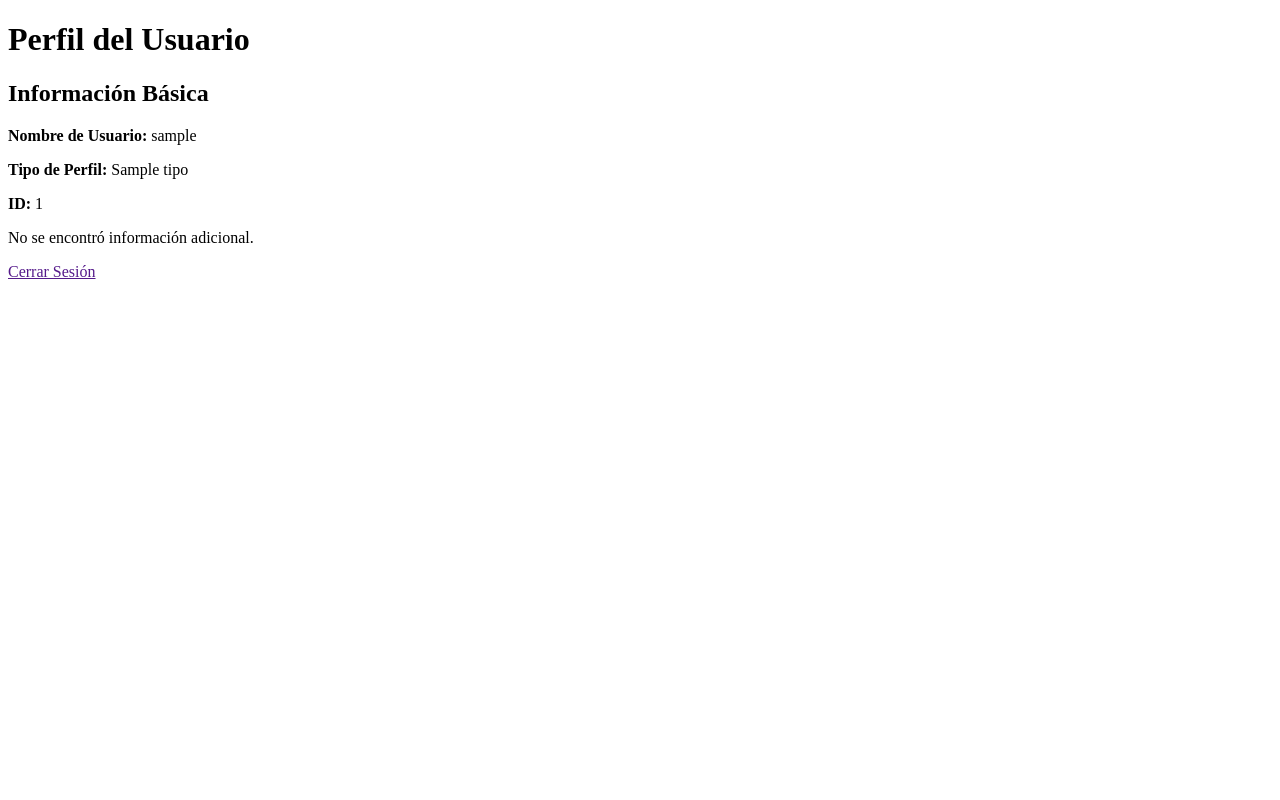
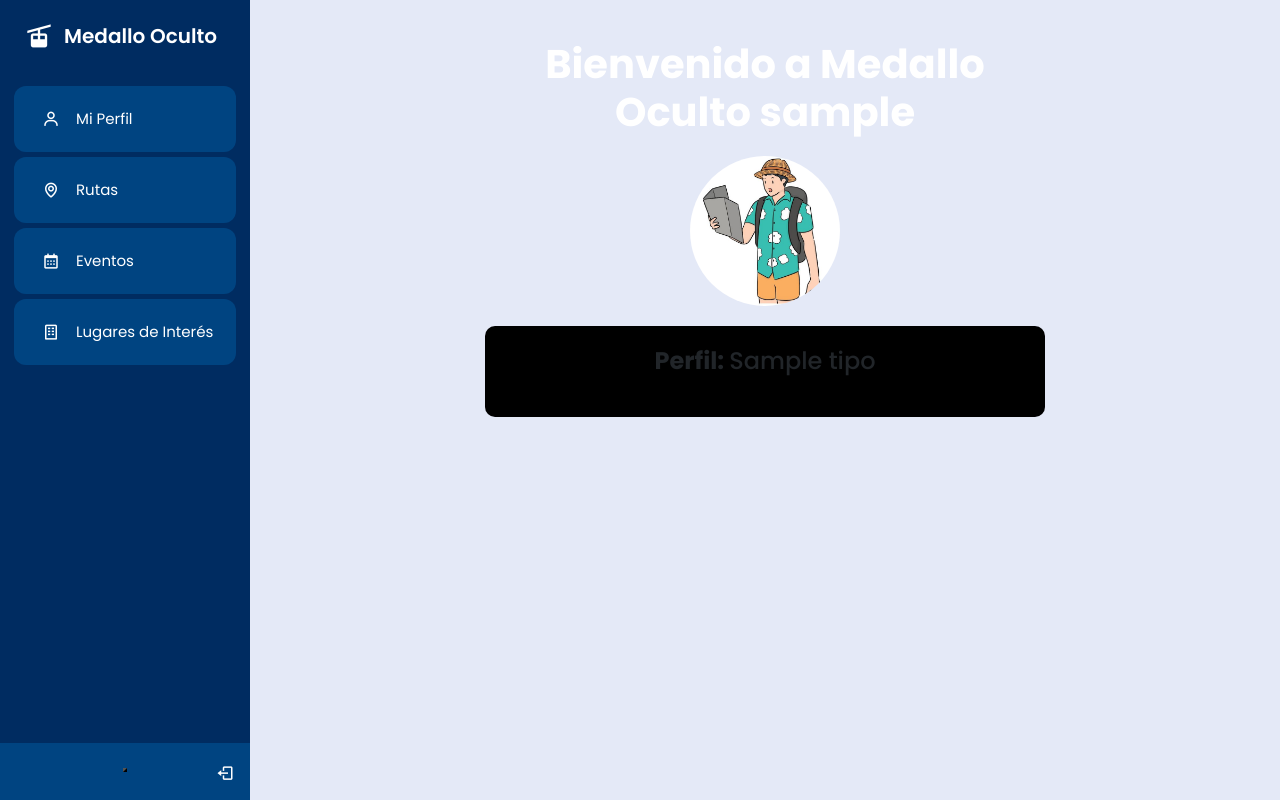
Before and after one commit to juanvilla23/Medallo-Oculto, a Django app: template src/users/templates/perfil.html in a window 1280 px wide. Run offline with Django 5.2, Linux system fonts and the light colour scheme; the template is opened without the code that fills it: most values are stand-ins (such as "Sample title", 1, 10 or a date in 2020).

Commit message:
perfil casi hecho

```diff
--- a/src/places/urls.py
+++ b/src/places/urls.py
@@ -5,7 +5,7 @@
 
 urlpatterns = [
     path('create/', CreatePlaceView.as_view(), name='place_create'),
-    path('list/', PlaceListView.as_view(), name='places_list'),
+    path('', PlaceListView.as_view(), name='places_list'),
     #path('create/success/', PlaceSuccessView.as_view(), name='place_success'),
     path('create/submit_place/', submit_place , name='submit_place' ),
     path('edit/<int:pk>/', EditPlaceView.as_view() ,name='edit_place'),
--- a/src/users/templates/Inicio.html
+++ b/src/users/templates/Inicio.html
@@ -1,7 +1,7 @@
 <!doctype html>
 <html lang="en">
   <head>
-    {% load static %}
+
     <!-- Required meta tags -->
     <meta charset="utf-8">
     <meta name="viewport" content="width=device-width, initial-scale=1, shrink-to-fit=no">
--- a/src/users/templates/perfil.html
+++ b/src/users/templates/perfil.html
@@ -1,28 +1,103 @@
-<!DOCTYPE html>
-<html lang="en">
+{% extends "templates/side_bar.html" %}
+
+{% block content %}
+
+<html style="font-size: 16px;">
 <head>
-    <meta charset="UTF-8">
     <meta name="viewport" content="width=device-width, initial-scale=1.0">
-    <title>Perfil del Usuario</title>
+    <meta charset="utf-8">
+    <meta name="keywords" content="Digital ID, Card Profile Overview and Features, Information Card, ID Credentials, Identity Card, ID Badge, Ultimate Guide to Card Profile, Data Card, User Profile">
+    <meta name="description" content="">
+    <title>Informacion Basica</title>
+    <style>
+        body {
+            margin: 0;
+            font-family: Arial, sans-serif;
+            background-color: #0e155a; /* Fondo gris oscuro */
+            color: #fff; /* Texto en blanco */
+            text-align: center;
+        }
+        h1 {
+            font-size: 2.5rem;
+            font-weight: bold;
+            margin-top: 20px;
+        }
+        p {
+            font-size: 1rem;
+            margin-top: 5px;
+        }
+        .container {
+            width: 100%;
+            max-width: 600px;
+            margin: auto;
+            padding: 20px;
+        }
+        .profile-image {
+            width: 150px;
+            height: 150px;
+            border-radius: 50%;
+            background-color: #fff;
+            overflow: hidden;
+            margin: 20px auto;
+            display: flex;
+            justify-content: center;
+            align-items: center;
+        }
+        .profile-image img {
+            width: 100%;
+            height: auto;
+        }
+        .card {
+            background-color: #000; /* Fondo negro */
+            padding: 20px;
+            border-radius: 10px;
+            margin-top: 20px;
+        }
+        .card h3 {
+            font-size: 1.5rem;
+            margin-bottom: 10px;
+        }
+        .card p {
+            font-size: 1rem;
+            line-height: 1.6;
+            color: #ccc; /* Texto en gris claro */
+        }
+        .social-icons {
+            display: flex;
+            justify-content: center;
+            gap: 10px;
+            margin-top: 20px;
+        }
+        .social-icons a {
+            color: #fff;
+            text-decoration: none;
+            font-size: 1.2rem;
+        }
+    </style>
 </head>
 <body>
-    <h1>Perfil del Usuario</h1>
+    {% load static %}
 
-    <h2>Información Básica</h2>
-    <p><strong>Nombre de Usuario:</strong> {{ usuario.username }}</p>
-    <p><strong>Tipo de Perfil:</strong> {{ datos_usuario.tipo }}</p>
-    <p><strong>ID:</strong> {{ datos_usuario.id }}</p>
+<div class="container">
+    <h1><strong>  Bienvenido a Medallo Oculto </strong> {{ usuario.username }}<h1>
 
-    <!-- Información específica para Promotores o Turistas -->
-    {% if es_promotor %}
-        <h2>Información del Promotor</h2>
 
-    {% elif es_turista %}
-        <h2>Información del Turista</h2>
-    {% else %}
-        <p>No se encontró información adicional.</p>
-    {% endif %}
+    <div class="profile-image">
+        <img src="{% static 'images/Viajero.jpg' %}" alt="Profile Image">
+    </div>
 
-    <a href="">Cerrar Sesión</a>
+    <div class="card">
+        <h3><strong>  Perfil: </strong>  {{datos_usuario.tipo}} <h3>
+        {%if es_promotor%}
+            <p> Eres más que un simple guía; eres el guardián de lo desconocido. Aquí, en Medallo Oculto, tu misión es revelar a los valientes lo que permanece en las sombras de esta ciudad. No hablamos de eventos y lugares comunes; tu labor es mostrar la Medellín que pocos conocen, la que late en la oscuridad y en la clandestinidad. Festivales secretos, lugares con historia siniestra, rincones llenos de misterio… tú decides qué sale a la luz.</p>
+        {%elif es_turista%}
+            <p> No estás aquí para ver lo que todos ven. Medellín guarda secretos que no aparecen en las guías turísticas y tú has sido invitado a descubrirlos. Como viajero en esta misión, tu tarea es adentrarte en el lado desconocido de la ciudad. Entre sus calles y murales, entre sus luces y sombras, Medallo Oculto te espera con lugares que te harán sentir que estás en un universo paralelo. </p>
+        {% endif %}
+    </div>
+
+
+</div>
+
 </body>
 </html>
+{% endblock %}
--- a/src/views/css/table.css
+++ b/src/views/css/table.css
@@ -1,5 +1,5 @@
 body {
-    background-color: #f3f3f3; /* Fondo gris claro para toda la página */
+    background-color: #23243b; /* Fondo gris claro para toda la página */
     margin: 0;
     padding: 0;
 }
```
Also changed, not shown: src/static/images/Promotor.jpg (added), src/static/images/Viajero.jpg (added).
